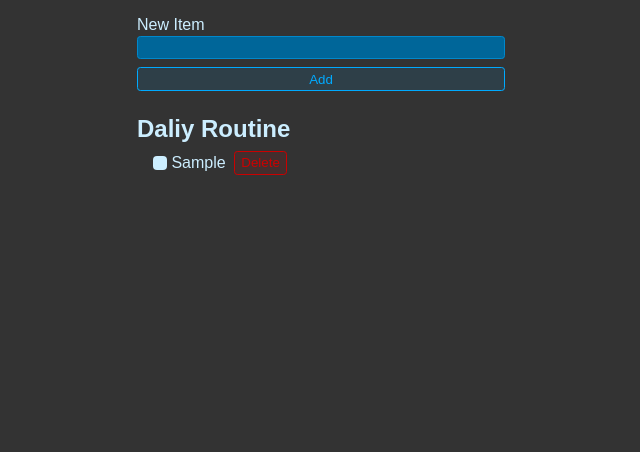
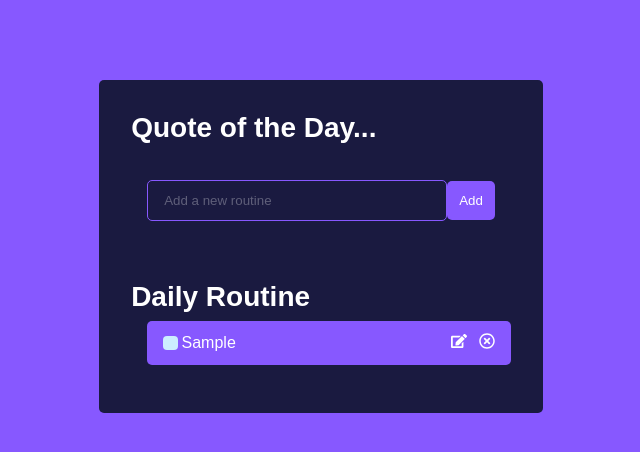
Before and after one commit to cbfacademy/full-stack-javascript-assessment-ConnieHF, a React (Create React App) app in the folder packages/frontend/: page / in a window 1280 px wide. Both pictures are taken after typing "Sample" into the empty fields and a click on the button "Add". Shown: the top 452 px of the page, without its empty margins (319-959 px from the left). Built offline with nearby package versions, Linux system fonts and the light colour scheme.

Commit message:
Interim CSS update

```diff
--- a/packages/frontend/src/App.css
+++ b/packages/frontend/src/App.css
@@ -1,36 +1,76 @@
 * {
-  font-family: Arial, Helvetica, sans-serif;
+  font-family: 'Poppins', sans-serif;
+  margin: 0;
+  padding: 0;
   box-sizing: border-box;
+  /* font-family: Arial, Helvetica, sans-serif;
+  box-sizing: border-box; */
 }
 
 body {
-  background: #333;
+  background: #8758ff;
+  display: flex;
+  justify-content: center;
+  align-items: center;
+  /* background: #333;
   color: hsl(200, 100%, 90%);
   max-width: 400px;
   padding: 1rem;
-  margin: 0 auto;
+  margin: 0 auto; */
+}
+
+.routine-app {
+  background: #1A1A40;
+  margin-top: 5rem;
+  padding: 2rem;
+  border-radius: 5px;
 }
 
 .new-item-form {
-  display: flex;
+  width: 100%;
+  margin-bottom: 1rem;
+  /* display: flex;
   flex-direction: column;
-  gap: 0.5rem;
+  gap: 0.5rem; */
+  padding: 0.75rem 1rem;
 }
 
-.form-row {
+.new-item-input {
+  outline: none;
+  background: none;
+  border: 1px solid #8758ff;
+  border-radius: 5px;
+  padding: 0.75rem 1rem;
+  margin-top: 1rem;
+  margin-bottom: 2rem;
+  width: 300px;
+  color: #fff;
+}
+
+.new-item-input::placeholder {
+  color: #ffffff4d;
+}
+
+/* .form-row {
   display: flex;
   flex-direction: column;
   gap: 0.1rem;
-}
+} */
 
 .btn {
-  background: hsl(200, 100%, 50%, 0.1);
+  background: #8758ff;
+  color: #fff;
+  border: none;
+  border-radius: 5px;
+  padding: 0.75rem;
+  cursor: pointer;
+  /* background: hsl(200, 100%, 50%, 0.1);
   border: 1px solid hsl(200, 100%, 50%);
   color: hsl(200, 100%, 50%);
   padding: 0.25em 0.5em;
   border-radius: 0.25em;
   cursor: pointer;
-  outline: none;
+  outline: none; */
 }
 
 .btn:hover,
@@ -38,37 +78,64 @@ body {
   background: hsl(200, 100%, 50%, 0.2);
 }
 
-.btn.btn-danger {
+/* .btn.btn-danger {
   background: hsl(0, 100%, 40%, 0.1);
   border: 1px solid hsl(0, 100%, 40%);
   color: hsl(0, 100%, 40%);
+} */
+
+/* .btn.btn-danger:hover,
+.btn.btn-danger:focus-visible {
+  background: hsl(0, 100%, 40%, 0.2);
+} */
+
+.routine-item {
+  display: flex;
+  justify-content: space-between;
+  align-items: center;
+  background: #8758ff;
+  color: #fff;
+  padding: 0.75rem 1rem;
+  border-radius: 5px;
+  margin-bottom: 1rem;
 }
 
-.btn.btn-danger:hover,
-.btn.btn-danger:focus-visible {
-  background: hsl(0, 100%, 40%, 0.2);
-}
-
-.new-item-form input {
+/* .new-item-form input {
   outline: none;
   border: 1px solid hsl(200, 100%, 40%);
   background: hsl(200, 100%, 30%);
   border-radius: 0.25em;
   padding: 0.25em 0.5em;
   color: hsl(200, 100%, 90%);
-}
+} */
 
 .new-item-form input:focus {
   border: 1px solid hsl(200, 100%, 70%);
 }
 
 .header {
-  font-size: 1.5rem;
+  color: #fff;
+  margin-bottom: 0.5rem;
+  font-size: 1.75rem;
+  /* font-size: 1.5rem;
   margin-top: 1.5rem;
-  margin-bottom: 0.5rem;
+  margin-bottom: 0.5rem; */
+}
+
+.delete-icon {
+  margin-left: 0.75rem;
+}
+
+.edit-icon,
+.delete-icon {
+  cursor: pointer;
 }
 
 .list {
+  color: #fff;
+  display: flex;
+  flex-direction: column;
+  gap: 0.3rem;
   margin: 0;
   padding: 0;
   margin-left: 1rem;
@@ -76,20 +143,17 @@ body {
 }
 
 .list li:has(input:checked) label {
-  color: hsl(200, 20%, 40%);
+  color: #c5aeff;
+  text-decoration: line-through;
+  cursor: pointer;
+  /* color: hsl(200, 20%, 40%); */
 }
 
-.list {
-  display: flex;
-  flex-direction: column;
-  gap: 0.3rem;
-}
-
-.list li {
+/* .list li {
   display: flex;
   gap: 0.5rem;
   align-items: center;
-}
+} */
 
 .list li label {
   display: flex;
@@ -98,9 +162,9 @@ body {
   align-items: center;
 }
 
-.list li:has(input:focus-visible) label {
+/* .list li:has(input:focus-visible) label {
   outline: 1px solid hsl(200, 100%, 50%);
-}
+} */
 
 .list li input {
   outline: none;
@@ -129,7 +193,8 @@ body {
 
 .list li:has(input:checked) label::before {
   content: "✔";
-  background: hsl(200, 100%, 40%);
+  /* background: hsl(200, 100%, 40%); */
+  background: #1A1A40;
   color: hsl(200, 100%, 90%);
   font-size: 0.75rem;
   font-weight: bold;
--- a/packages/frontend/src/App.js
+++ b/packages/frontend/src/App.js
@@ -56,11 +56,15 @@ function App() {
 
   return (
     //fragment <> instead of div to combine elements
-    <>
+    <div className="routine-app">
+      <h1 className="header">Quote of the Day...</h1>
       <NewRoutineForm onSubmit={addRoutine} />
-      <h1 className="header">Daliy Routine</h1>
-      <RoutineList routines={routines} toggleRoutine={toggleRoutine} deleteRoutine={deleteRoutine} />
-  </>
+      <h1 className="header">Daily Routine</h1>
+      <RoutineList
+        routines={routines}
+        toggleRoutine={toggleRoutine}
+        deleteRoutine={deleteRoutine} />
+    </div>
   )
 }
 
--- a/packages/frontend/src/NewRoutineForm.js
+++ b/packages/frontend/src/NewRoutineForm.js
@@ -19,14 +19,16 @@ function handleSubmit(e) {
 
     return (
     <form onSubmit={handleSubmit} className="new-item-form">
-    <div className="form-row">
-      <label htmlFor="item">New Item</label>
+    {/* <div className="form-row">
+      <label htmlFor="item">New Item</label> */}
       <input
+        className="new-item-input"
+        placeholder="Add a new routine"
         value={newItem}
         // onChange is called every time a key is clicked
         onChange={e => setNewItem(e.target.value)}
         type="text" id="item" />
-    </div>
+    {/* </div> */}
     <button className="btn">Add</button>
     </form>
     )
--- a/packages/frontend/src/RoutineItem.js
+++ b/packages/frontend/src/RoutineItem.js
@@ -1,6 +1,9 @@
-function RoutineItem({ completed, id, title, toggleRoutine, deleteRoutine }) {
+import { FaEdit } from "react-icons/fa";
+import { FaRegTimesCircle } from "react-icons/fa";
+
+function RoutineItem({ completed, id, title, toggleRoutine, editRoutine, deleteRoutine }) {
     return (
-        <li>
+        <li className="routine-item">
             <label>
               <input
                 type="checkbox"
@@ -10,11 +13,17 @@ function RoutineItem({ completed, id, title, toggleRoutine, deleteRoutine }) {
               />
               {title}
             </label>
-            {/* onClick event listener for delete button passes a function which calls the deleteRoutine function */}
-            <button
+            {/* onClick passes an arrow function which calls the relevant function */}
+            <div className="icons">
+              <FaEdit
+                className="edit-icon"
+                onClick={() => editRoutine(id)}
+              />
+              <FaRegTimesCircle
+                className="delete-icon"
                 onClick={() => deleteRoutine(id)}
-                className="btn btn-danger">Delete
-            </button>
+              />
+            </div>
           </li>
     )
 }
--- a/packages/frontend/src/RoutineList.js
+++ b/packages/frontend/src/RoutineList.js
@@ -1,6 +1,6 @@
 import RoutineItem from "./RoutineItem"
 
-function RoutineList({ routines, toggleRoutine, deleteRoutine }) {
+function RoutineList({ routines, toggleRoutine, editRoutine, deleteRoutine }) {
     return (
     <ul className="list">
     {/* message for when the routine list is empty, using short circuting */}
@@ -16,6 +16,7 @@ function RoutineList({ routines, toggleRoutine, deleteRoutine }) {
                 // unique key - key={routine.id} - prop so that items to be modified can be identified
                 key={routine.id}
                 toggleRoutine={toggleRoutine}
+                editRoutine={editRoutine}
                 deleteRoutine={deleteRoutine} />
         )
       })}
```
